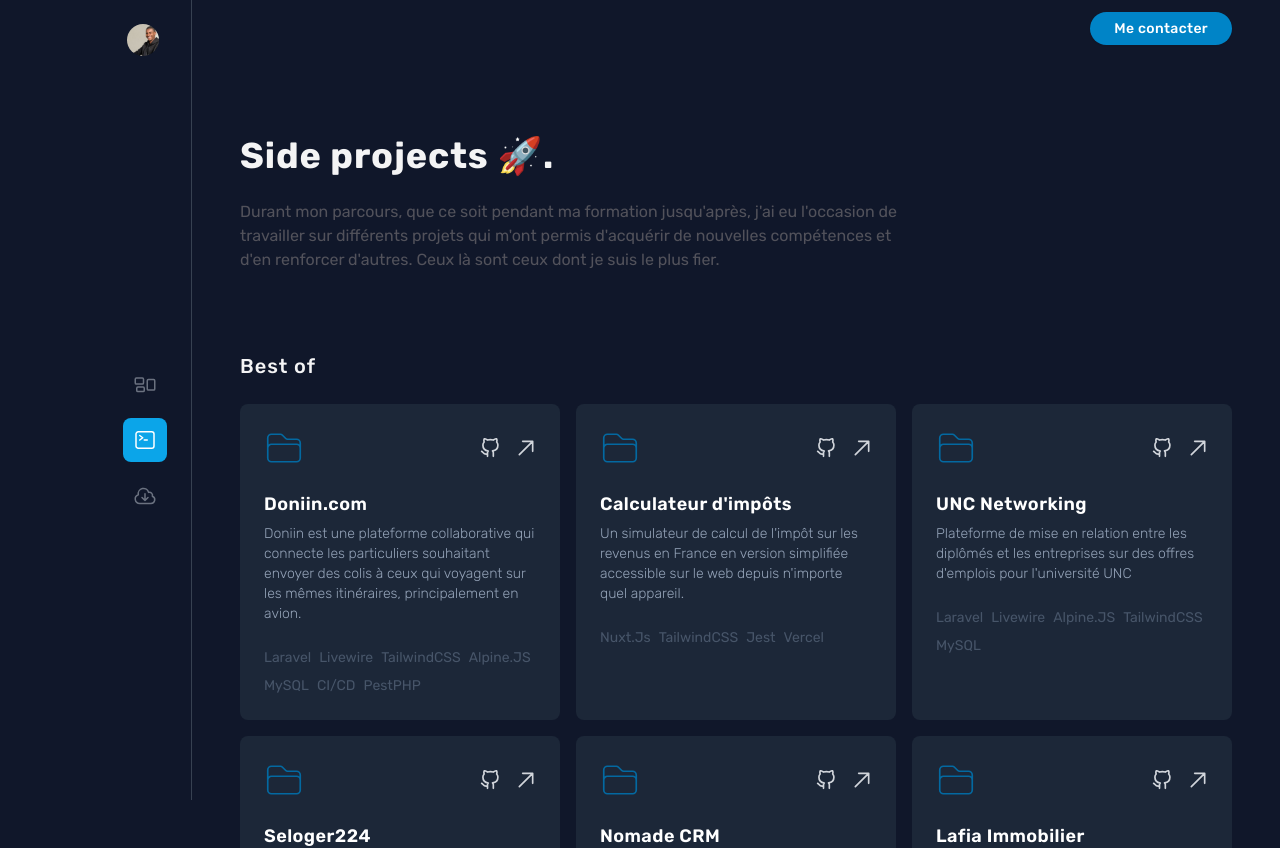
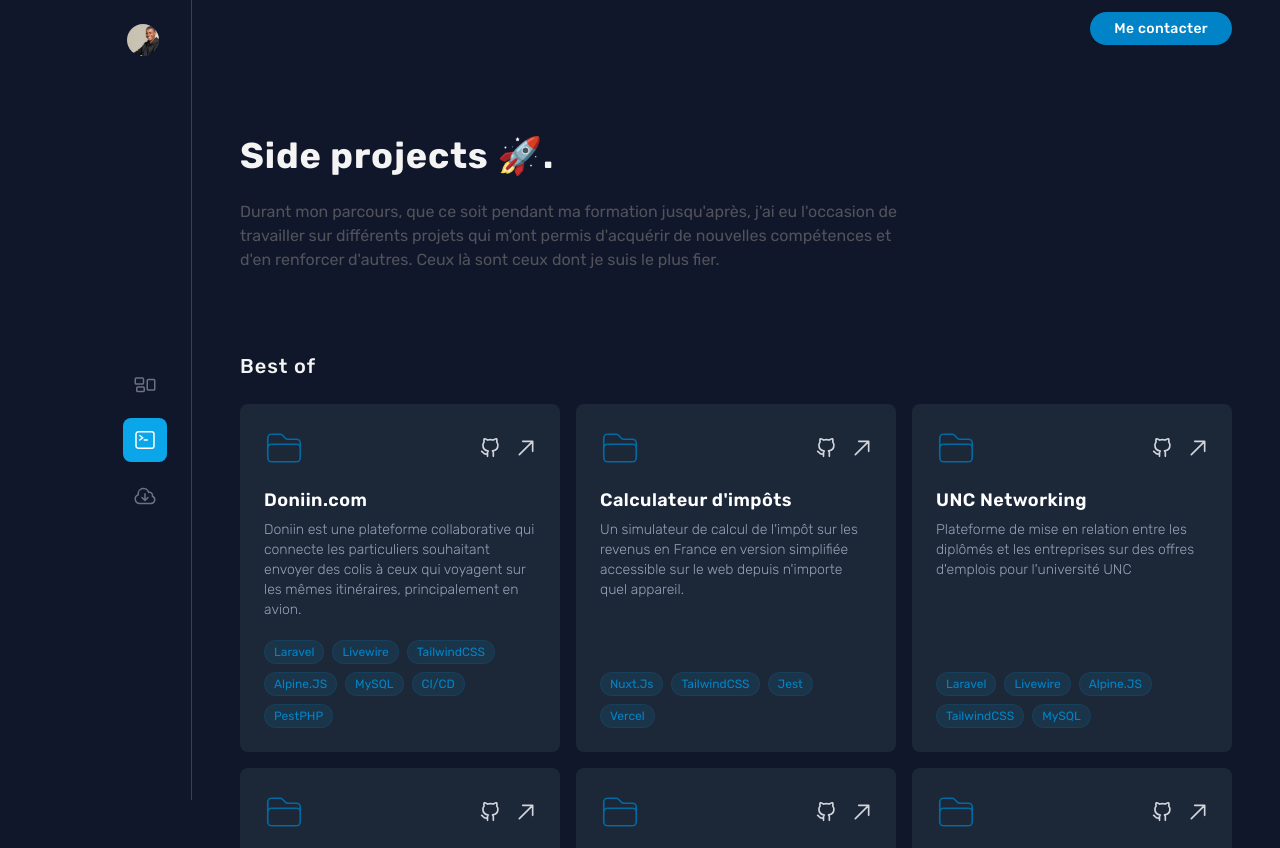
Before and after one commit to abdoul-rb/abdoulrahim, a Nuxt app: page /projects in a window 1280 px wide. Shown: the top 848 px of the page. Built offline with nearby package versions, Linux system fonts and the light colour scheme.

Commit message:
create project card component

```diff
--- /dev/null
+++ b/components/ProjectCard.vue
@@ -0,0 +1,71 @@
+<template>
+    <li
+        class="flex flex-col gap-5 rounded-lg group relative bg-[#1C2738] p-6 focus-within:ring-2 focus-within:ring-inset cursor-pointer">
+        <div class="flex justify-between items-center">
+            <span>
+                <svg class="h-10 w-10 text-sky-700" xmlns="http://www.w3.org/2000/svg" fill="none" viewBox="0 0 24 24"
+                    stroke-width="1" stroke="currentColor">
+                    <path stroke-linecap="round" stroke-linejoin="round"
+                        d="M2.25 12.75V12A2.25 2.25 0 0 1 4.5 9.75h15A2.25 2.25 0 0 1 21.75 12v.75m-8.69-6.44-2.12-2.12a1.5 1.5 0 0 0-1.061-.44H4.5A2.25 2.25 0 0 0 2.25 6v12a2.25 2.25 0 0 0 2.25 2.25h15A2.25 2.25 0 0 0 21.75 18V9a2.25 2.25 0 0 0-2.25-2.25h-5.379a1.5 1.5 0 0 1-1.06-.44Z" />
+                </svg>
+            </span>
+
+            <div class="flex items-center space-x-4">
+                <a :href="project.github" v-if="project.github" class="text-gray-300 group-hover:text-gray-400"
+                    aria-hidden="true">
+                    <svg class="h-5 w-5" xmlns="http://www.w3.org/2000/svg" width="24" height="24" viewBox="0 0 24 24"
+                        fill="none" stroke="currentColor" stroke-width="2" stroke-linecap="round"
+                        stroke-linejoin="round">
+                        <path
+                            d="M9 19c-5 1.5-5-2.5-7-3m14 6v-3.87a3.37 3.37 0 0 0-.94-2.61c3.14-.35 6.44-1.54 6.44-7A5.44 5.44 0 0 0 20 4.77 5.07 5.07 0 0 0 19.91 1S18.73.65 16 2.48a13.38 13.38 0 0 0-7 0C6.27.65 5.09 1 5.09 1A5.07 5.07 0 0 0 5 4.77a5.44 5.44 0 0 0-1.5 3.78c0 5.42 3.3 6.61 6.44 7A3.37 3.37 0 0 0 9 18.13V22">
+                        </path>
+                    </svg>
+                </a>
+
+                <a :href="project.link"
+                    class="text-gray-300 group-hover:text-gray-400 group-hover:rotate-45 transition duration-150"
+                    aria-hidden="true">
+                    <svg class="h-5 w-5" fill="currentColor" viewBox="0 0 24 24">
+                        <path
+                            d="M20 4h1a1 1 0 00-1-1v1zm-1 12a1 1 0 102 0h-2zM8 3a1 1 0 000 2V3zM3.293 19.293a1 1 0 101.414 1.414l-1.414-1.414zM19 4v12h2V4h-2zm1-1H8v2h12V3zm-.707.293l-16 16 1.414 1.414 16-16-1.414-1.414z">
+                        </path>
+                    </svg>
+                </a>
+            </div>
+        </div>
+
+        <div class="">
+            <h3
+                class="text-lg font-semibold leading-6 text-white tracking-wide group-hover:text-[#0084C7] transition duration-100">
+                <a :href="project.link" class="focus:outline-none" target="_blank">
+                    <!-- <span class="absolute inset-0" aria-hidden="true"></span> -->
+                    {{ project.title }}
+                </a>
+            </h3>
+            <p class="mt-2 text-sm text-slate-400 font-light">
+                {{ project.description }}
+            </p>
+        </div>
+
+        <div class="mt-auto flex items-center gap-2 text-sm font-light text-slate-600 flex-wrap">
+            <SkillBadge v-for="(stack, i) in project.stacks" :key="i" :skill="stack" />
+        </div>
+
+        <!-- <span class=" pointer-events-none absolute right-6 top-6 text-gray-300 group-hover:text-gray-400
+                group-hover:rotate-45 transition duration-150" aria-hidden="true">
+            <svg class="h-5 w-5" fill="currentColor" viewBox="0 0 24 24">
+                <path
+                    d="M20 4h1a1 1 0 00-1-1v1zm-1 12a1 1 0 102 0h-2zM8 3a1 1 0 000 2V3zM3.293 19.293a1 1 0 101.414 1.414l-1.414-1.414zM19 4v12h2V4h-2zm1-1H8v2h12V3zm-.707.293l-16 16 1.414 1.414 16-16-1.414-1.414z">
+                </path>
+            </svg>
+        </span> -->
+    </li>
+</template>
+
+<script setup lang="ts">
+import type { Project } from '@/types/Project';
+
+defineProps<{
+    project: Project
+}>();
+</script>
--- a/pages/projects.vue
+++ b/pages/projects.vue
@@ -36,66 +36,7 @@
                 </h1>
 
                 <ul class="grid grid-cols-1 md:grid-cols-3 gap-4 mt-6">
-                    <li v-for="(project, index) in projects" :key="index"
-                        class="rounded-lg group relative bg-[#1C2738] p-6 focus-within:ring-2 focus-within:ring-inset cursor-pointer">
-                        <div class="flex justify-between items-center">
-                            <span>
-                                <svg class="h-10 w-10 text-sky-700" xmlns="http://www.w3.org/2000/svg" fill="none"
-                                    viewBox="0 0 24 24" stroke-width="1" stroke="currentColor">
-                                    <path stroke-linecap="round" stroke-linejoin="round"
-                                        d="M2.25 12.75V12A2.25 2.25 0 0 1 4.5 9.75h15A2.25 2.25 0 0 1 21.75 12v.75m-8.69-6.44-2.12-2.12a1.5 1.5 0 0 0-1.061-.44H4.5A2.25 2.25 0 0 0 2.25 6v12a2.25 2.25 0 0 0 2.25 2.25h15A2.25 2.25 0 0 0 21.75 18V9a2.25 2.25 0 0 0-2.25-2.25h-5.379a1.5 1.5 0 0 1-1.06-.44Z" />
-                                </svg>
-                            </span>
-
-                            <div class="flex items-center space-x-4">
-                                <a :href="project.github" class="text-gray-300 group-hover:text-gray-400"
-                                    aria-hidden="true">
-                                    <svg class="h-5 w-5" xmlns="http://www.w3.org/2000/svg" width="24" height="24"
-                                        viewBox="0 0 24 24" fill="none" stroke="currentColor" stroke-width="2"
-                                        stroke-linecap="round" stroke-linejoin="round">
-                                        <path
-                                            d="M9 19c-5 1.5-5-2.5-7-3m14 6v-3.87a3.37 3.37 0 0 0-.94-2.61c3.14-.35 6.44-1.54 6.44-7A5.44 5.44 0 0 0 20 4.77 5.07 5.07 0 0 0 19.91 1S18.73.65 16 2.48a13.38 13.38 0 0 0-7 0C6.27.65 5.09 1 5.09 1A5.07 5.07 0 0 0 5 4.77a5.44 5.44 0 0 0-1.5 3.78c0 5.42 3.3 6.61 6.44 7A3.37 3.37 0 0 0 9 18.13V22">
-                                        </path>
-                                    </svg>
-                                </a>
-
-                                <a :href="project.link"
-                                    class="text-gray-300 group-hover:text-gray-400 group-hover:rotate-45 transition duration-150"
-                                    aria-hidden="true">
-                                    <svg class="h-5 w-5" fill="currentColor" viewBox="0 0 24 24">
-                                        <path
-                                            d="M20 4h1a1 1 0 00-1-1v1zm-1 12a1 1 0 102 0h-2zM8 3a1 1 0 000 2V3zM3.293 19.293a1 1 0 101.414 1.414l-1.414-1.414zM19 4v12h2V4h-2zm1-1H8v2h12V3zm-.707.293l-16 16 1.414 1.414 16-16-1.414-1.414z">
-                                        </path>
-                                    </svg>
-                                </a>
-                            </div>
-                        </div>
-
-                        <div class="mt-6">
-                            <h3
-                                class="text-lg font-semibold leading-6 text-white tracking-wide group-hover:text-[#0084C7] transition duration-100">
-                                <a :href="project.link" class="focus:outline-none" target="_blank">
-                                    <!-- <span class="absolute inset-0" aria-hidden="true"></span> -->
-                                    {{ project.title }}
-                                </a>
-                            </h3>
-                            <p class="mt-2 text-sm text-slate-400 font-light">
-                                {{ project.description }}
-                            </p>
-                        </div>
-
-                        <div class="mt-6 flex items-center gap-2 text-sm font-light text-slate-600 flex-wrap">
-                            <strong v-for="(stack, i) in project.stacks" :key="i">
-                                {{ stack }}
-                            </strong>
-                        </div>
-
-                        <!-- <span class="pointer-events-none absolute right-6 top-6 text-gray-300 group-hover:text-gray-400 group-hover:rotate-45 transition duration-150" aria-hidden="true">
-                            <svg class="h-5 w-5" fill="currentColor" viewBox="0 0 24 24">
-                                <path d="M20 4h1a1 1 0 00-1-1v1zm-1 12a1 1 0 102 0h-2zM8 3a1 1 0 000 2V3zM3.293 19.293a1 1 0 101.414 1.414l-1.414-1.414zM19 4v12h2V4h-2zm1-1H8v2h12V3zm-.707.293l-16 16 1.414 1.414 16-16-1.414-1.414z"></path>
-                            </svg>
-                        </span> -->
-                    </li>
+                    <ProjectCard v-for="(project, index) in projects" :key="index" :project="project" />
                 </ul>
             </div>
         </div>
--- /dev/null
+++ b/types/Project.ts
@@ -0,0 +1,7 @@
+export type Project = {
+    title: string
+    description: string
+    link: string
+    github?: string | null
+    stacks: string[]
+}
```
